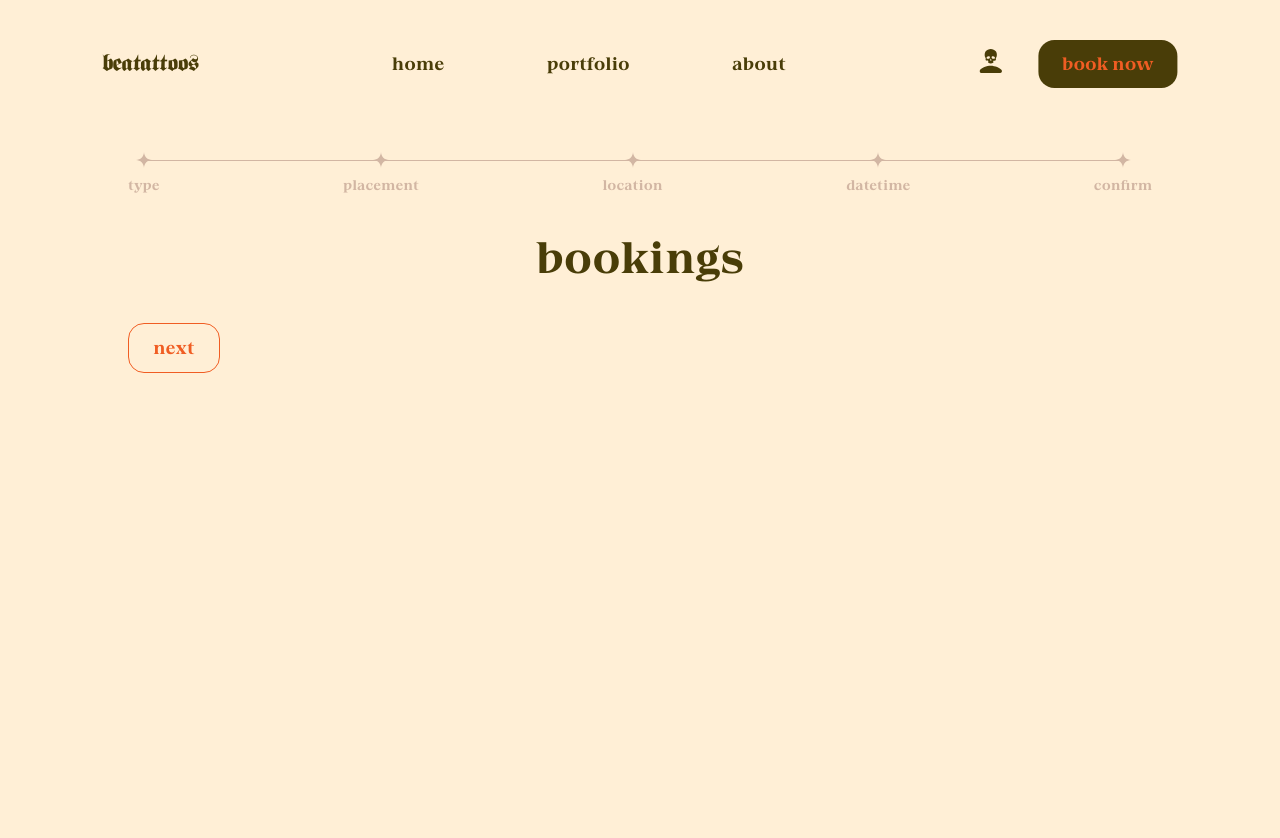
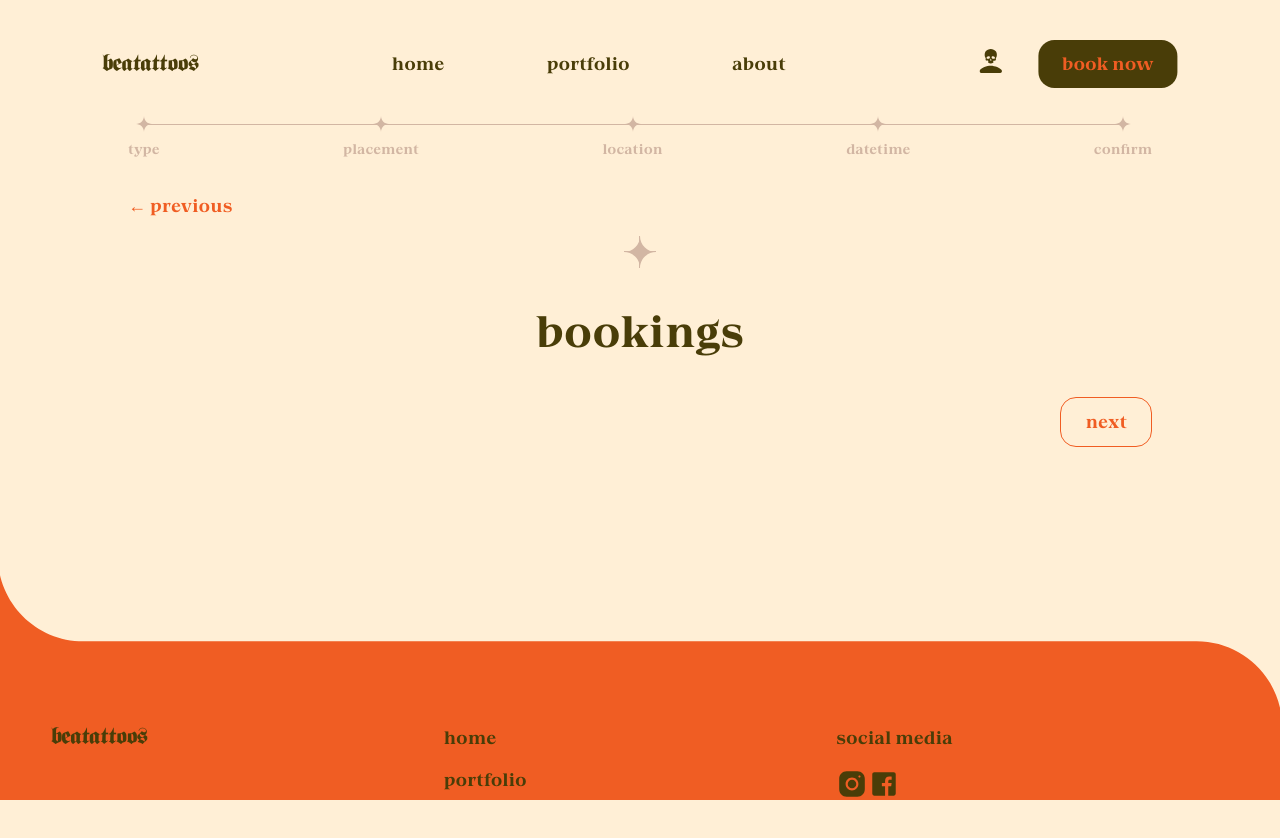
Before and after one commit to Gretron/beatattoos, a React (Create React App) app in the folder src/frontend/: page /book in a window 1280 px wide. Shown: the top 838 px of the page. Built offline with nearby package versions, Linux system fonts and the light colour scheme.

Commit message:
frag(frontend/book): make book page to page transition base

```diff
--- a/src/frontend/src/components/Seperator.js
+++ b/src/frontend/src/components/Seperator.js
@@ -1,12 +1,23 @@
+// #region
+
 import { ReactComponent as Star } from "../assets/img/star.svg";
+
+// #endregion
+
+/**
+ * Star of Seperator
+ */
+const StarIcon = ({ className, ...props }) => (
+  <Star {...props} className={className} />
+);
 
 /**
  * Seperator Line
  */
-const Seperator = () => {
+const Seperator = ({ className }) => {
   return (
-    <div className="seperator">
-      <Star />
+    <div className={`seperator ${className}`}>
+      <StarIcon className="seperator__star" />
       <div className="seperator__horizontal-line"></div>
       <div className="seperator__vertical-line"></div>
     </div>
--- a/src/frontend/src/features/book/assets/css/book.css
+++ b/src/frontend/src/features/book/assets/css/book.css
@@ -2,12 +2,11 @@
   display: flex;
   justify-content: flex-start;
   flex-direction: column;
-  gap: 2rem;
 
   width: min(1024px, 90vw);
-  height: 100vh;
+  height: auto;
 
-  padding: 8rem 0;
+  padding: 6rem 0;
   margin: 0 auto;
 }
 
@@ -88,3 +87,46 @@
 .book-progress__point--active .book-progress__point-text {
   color: var(--brown);
 }
+
+.book__top-navigation {
+  display: flex;
+  flex-direction: column;
+
+  margin-top: 2rem;
+}
+
+.book__previous-button {
+  color: var(--orange);
+}
+
+.book__previous-button:hover {
+  color: var(--brown);
+}
+
+.book__header-container {
+  display: flex;
+  flex-direction: column;
+  align-self: center;
+}
+
+.book__header {
+  white-space: nowrap;
+
+  font-size: min(var(--h1), 8vw);
+
+  margin-top: 1rem;
+}
+
+.book__seperator {
+  margin-bottom: 2rem;
+}
+
+.book__seperator .seperator__star {
+  width: min(32px, 8vw);
+}
+
+.book__next-button {
+  align-self: flex-end;
+
+  margin-top: 2rem;
+}
--- /dev/null
+++ b/src/frontend/src/features/book/assets/css/type.css
@@ -0,0 +1,161 @@
+/* #region Select */
+
+.select-type {
+  display: flex;
+  justify-content: space-between;
+  gap: 2rem;
+}
+
+.select-type__button {
+  flex: 1;
+
+  background: none;
+
+  width: min(512px, 90vw);
+  aspect-ratio: 1 / 1;
+
+  padding: min(2rem, 4vw);
+  border: 1px solid var(--dune);
+  border-radius: min(64px, 8vw) 0 min(64px, 8vw) 0;
+
+  transition: 0.2s ease;
+}
+
+.select-type__button-title {
+  color: var(--dune);
+
+  font-size: min(var(--d3), 24vw);
+
+  transition: 0.2s ease;
+}
+
+.select-type__button-subtitle {
+  color: var(--dune);
+
+  transition: 0.2s ease;
+}
+
+.select-type__button:hover {
+  border-color: var(--earth);
+}
+
+button:hover .select-type__button-title {
+  color: var(--earth);
+}
+
+button:hover .select-type__button-subtitle {
+  color: var(--earth);
+}
+
+.select-type__button[disabled] {
+  border-color: var(--orange);
+}
+
+button[disabled] .select-type__button-title {
+  color: var(--brown);
+}
+
+button[disabled] .select-type__button-subtitle {
+  color: var(--brown);
+}
+
+@media (max-width: 64em) {
+  .select-type {
+    flex-direction: column;
+    align-items: center;
+  }
+
+  .select-type__button {
+    max-width: 64rem;
+  }
+}
+
+/* #endregion */
+
+/* #region Flash */
+
+.flash-form {
+  --form-padding: 2rem;
+
+  display: grid;
+  gap: 1rem;
+  grid-template-columns: repeat(3, 1fr);
+  grid-auto-rows: 200px;
+
+  width: calc(min(100%, 90vw) - var(--form-padding) * 2);
+  height: 50vh;
+
+  margin: 0 auto;
+
+  padding: var(--form-padding);
+  border: 1px solid var(--brown);
+  border-radius: 64px 0 64px 0;
+}
+
+.flash-form__option-image {
+  width: 100%;
+  height: 100%;
+  object-fit: cover;
+}
+
+.flash-form__option-image:hover {
+  opacity: 0.6;
+  cursor: pointer;
+}
+
+.flash-form__option-image:active {
+  opacity: 0.4;
+  cursor: pointer;
+}
+
+.flash-form__option-input {
+  display: none;
+}
+
+.flash-form__option {
+  --margin: 1rem;
+
+  position: relative;
+}
+
+.flash-form__option-label {
+  border-radius: calc(var(--margin) * 2) 0 calc(var(--margin) * 2) 0;
+}
+
+.flash-form__option-input:checked + .flash-form__option-label {
+  --margin: 1rem;
+  margin: var(--margin);
+  width: calc(100% - var(--margin) * 2);
+  height: calc(100% - var(--margin) * 2);
+
+  border-radius: 1rem 0 1rem 0;
+}
+
+.flash-form__option-input:checked ~ .flash-form__option-border {
+  position: absolute;
+  top: 0;
+  left: 0;
+  transform: translate(-1px, -1px);
+
+  width: 100%;
+  height: 100%;
+
+  border: 1px solid var(--orange);
+  border-radius: 2rem 0 2rem 0;
+}
+
+.flash-form__option-label {
+  display: block;
+
+  width: 100%;
+  height: 100%;
+
+  background: url("../img/flash.jpg");
+  background-size: cover;
+}
+
+@media (max-width: 64em) {
+  .flash-form {
+    grid-template-columns: repeat(2, 1fr);
+  }
+}
--- /dev/null
+++ b/src/frontend/src/features/book/components/CustomForm.js
@@ -0,0 +1,16 @@
+import { useEffect } from "react";
+import { useOutletContext } from "react-router-dom";
+
+const CustomForm = () => {
+  let context = useOutletContext();
+
+  useEffect(() => {
+    context.setHeader("select available flash");
+    context.setNextStep("type/description");
+    context.setPreviousStep("type/select");
+  }, []);
+
+  return <form className="custom-form"></form>;
+};
+
+export default CustomForm;
--- /dev/null
+++ b/src/frontend/src/features/book/components/DescriptionForm.js
@@ -0,0 +1,16 @@
+import { useEffect } from "react";
+import { useOutletContext } from "react-router-dom";
+
+const DescriptionForm = () => {
+  let context = useOutletContext();
+
+  useEffect(() => {
+    context.setHeader("write description*");
+    context.setNextStep("placement");
+    context.setPreviousStep("type/custom");
+  }, []);
+
+  return <form className="description-form"></form>;
+};
+
+export default DescriptionForm;
--- /dev/null
+++ b/src/frontend/src/features/book/components/FlashForm.js
@@ -0,0 +1,32 @@
+import { useEffect } from "react";
+import { useOutletContext } from "react-router-dom";
+
+import FlashRadio from "./FlashRadio";
+
+import flash from "../assets/img/flash.jpg";
+
+const FlashForm = () => {
+  let context = useOutletContext();
+
+  useEffect(() => {
+    context.setHeader("select available flash");
+    context.setNextStep("");
+    context.setPreviousStep("type/select");
+  }, []);
+
+  function handleChange(id) {
+    context.setNextStep("type/note");
+  }
+
+  return (
+    <form className="flash-form">
+      <FlashRadio id={0} src={flash} onChange={handleChange} />
+      <FlashRadio id={1} src={flash} onChange={handleChange} />
+      <FlashRadio id={2} src={flash} onChange={handleChange} />
+      <FlashRadio id={3} src={flash} onChange={handleChange} />
+      <FlashRadio id={4} src={flash} onChange={handleChange} />
+    </form>
+  );
+};
+
+export default FlashForm;
--- /dev/null
+++ b/src/frontend/src/features/book/components/FlashRadio.js
@@ -0,0 +1,18 @@
+const FlashOption = ({ id, src, onChange }) => {
+  return (
+    <div className="flash-form__option">
+      <input
+        id={id}
+        className="flash-form__option-input"
+        type="radio"
+        name="flash"
+        value={id}
+        onChange={() => onChange(id)}
+      />
+      <label className="flash-form__option-label" for={id} />
+      <div className="flash-form__option-border"></div>
+    </div>
+  );
+};
+
+export default FlashOption;
--- /dev/null
+++ b/src/frontend/src/features/book/components/NoteForm.js
@@ -0,0 +1,16 @@
+import { useEffect } from "react";
+import { useOutletContext } from "react-router-dom";
+
+const NoteForm = () => {
+  let context = useOutletContext();
+
+  useEffect(() => {
+    context.setHeader("write note (optional)");
+    context.setNextStep("placement");
+    context.setPreviousStep("type/flash");
+  }, []);
+
+  return <form className="note-form"></form>;
+};
+
+export default NoteForm;
--- /dev/null
+++ b/src/frontend/src/features/book/components/SelectType.js
@@ -0,0 +1,62 @@
+import { useState, useEffect } from "react";
+import { useOutletContext } from "react-router-dom";
+
+import styles from "../assets/css/type.css";
+
+const SelectType = () => {
+  let context = useOutletContext();
+
+  useEffect(() => {
+    context.setHeader("select type of tattoo");
+    context.setPreviousStep("");
+    context.setNextStep("");
+  }, []);
+
+  const [type, setType] = useState("");
+
+  // Types of Tattoos Enum
+  const types = {
+    flash: "flash",
+    custom: "custom",
+  };
+
+  function selectType(type) {
+    if (type === types.flash) {
+      setType(types.flash);
+      context.setNextStep("type/flash");
+    } else {
+      setType(types.custom);
+      context.setNextStep("type/custom");
+    }
+  }
+
+  return (
+    <div className="select-type">
+      <button
+        className="select-type__button"
+        onClick={() => selectType(types.flash)}
+        disabled={type === types.flash}
+      >
+        <div className="select-type__button-title d3">flash</div>
+        <div className="select-type__button-subtitle body">
+          select from a collection of pre-constructed tattoo designs.
+        </div>
+      </button>
+      <button
+        className={`select-type__button ${
+          type === types.custom ? "select-type__button--active" : ""
+        }`}
+        onClick={() => selectType(types.custom)}
+        disabled={type === types.custom}
+      >
+        <div className="select-type__button-title d3">custom</div>
+        <div className="select-type__button-subtitle body">
+          make a request for a custom tattoo with reference images and a
+          description.
+        </div>
+      </button>
+    </div>
+  );
+};
+
+export default SelectType;
--- a/src/frontend/src/pages/Book.js
+++ b/src/frontend/src/pages/Book.js
@@ -6,6 +6,7 @@ import { Link, Outlet, useLocation } from "react-router-dom";
 
 // Hooks
 import { useState, useEffect } from "react";
+import Seperator from "../components/Seperator";
 
 // #endregion
 
@@ -13,65 +14,37 @@ import { useState, useEffect } from "react";
  * Book Page
  */
 const Book = () => {
-  // Location on Site
-  const location = useLocation();
+  // Header of Book Step
+  let [header, setHeader] = useState("");
 
-  // Active Progress Points
-  const [active, setActive] = useState({
-    type: true,
-    placement: false,
-    location: false,
-    datetime: false,
-    confirm: false,
-  });
+  // Next and Previous Step for
+  let [nextStep, setNextStep] = useState("");
+  let [previousStep, setPreviousStep] = useState("");
 
-  let [nextStep, setNextStep] = useState("placement");
-
-  useEffect(() => {
-    let completeSteps;
-
-    if (location.pathname == "/book" || location.pathname == "/book/type") {
-      completeSteps = 1;
-      setNextStep("placement");
-    } else if (location.pathname == "/book/placement") {
-      completeSteps = 2;
-      setNextStep("location");
-    } else if (location.pathname == "/book/location") {
-      completeSteps = 3;
-      setNextStep("datetime");
-    } else if (location.pathname == "/book/datetime") {
-      completeSteps = 4;
-      setNextStep("confirm");
-    } else {
-      completeSteps = 5;
-    }
-
-    let count = 0;
-    let newActive = {
-      type: false,
-      placement: false,
-      location: false,
-      datetime: false,
-      confirm: false,
-    };
-
-    for (let [key, value] of Object.entries(newActive)) {
-      if (count < completeSteps) {
-        newActive[key] = true;
-      } else {
-        break;
-      }
-      count++;
-    }
-
-    setActive(newActive);
-  }, [location]);
+  useEffect(() => {}, []);
 
   return (
     <div className="book">
-      <ProgressBar {...active} />
-      <Outlet />
-      <Link to={nextStep}>
+      <ProgressBar />
+      <div className="book__top-navigation">
+        <Link
+          className="book__previous-button"
+          to={previousStep}
+          disabled={previousStep === ""}
+        >
+          ← previous
+        </Link>
+        <div className="book__header-container">
+          <div className="book__header h1">{header}</div>
+          <Seperator className="book__seperator seperator--horizontal" />
+        </div>
+      </div>
+      <Outlet context={{ setHeader, setNextStep, setPreviousStep }} />
+      <Link
+        className="book__next-button"
+        to={nextStep}
+        disabled={nextStep === ""}
+      >
         <button className="outline--button">next</button>
       </Link>
     </div>
```
Also changed, not shown: src/frontend/src/features/book/index.js (+17 -1 lines), src/frontend/src/features/book/assets/img/flash.jpg (added).
